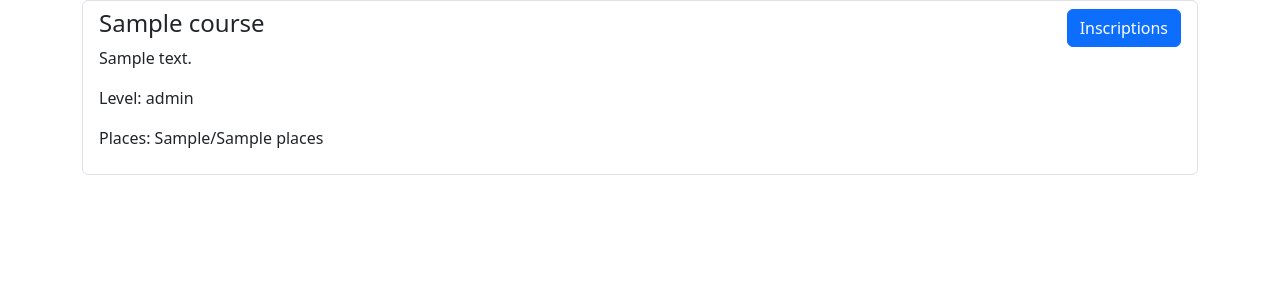
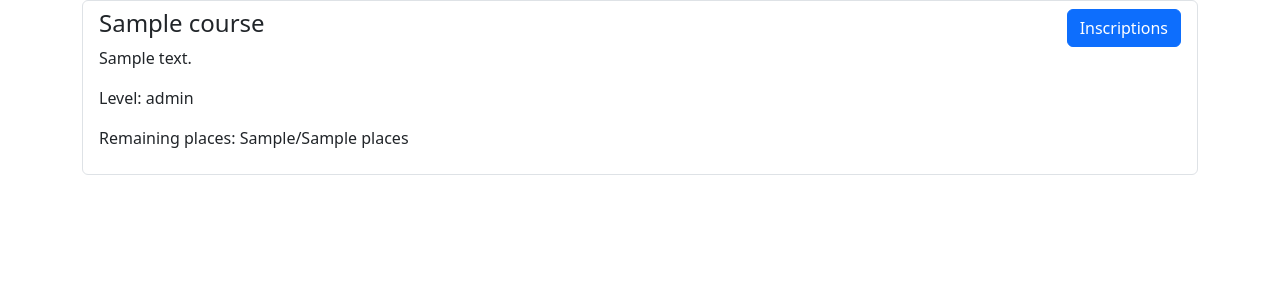
Before and after one commit to mathisdlg/StudyOnline, a Django app: template playground/templates/courses.html in a window 1280 px wide. Shown: the part 152-452 px from the top of the page. Run offline with Django 4.2, Linux system fonts and the light colour scheme; the template is opened without the code that fills it: most values are stand-ins (such as "Sample title", 1, 10 or a date in 2020); parts of the project's set-up code (start-up, migrations or seed data) failed here and were passed over; some libraries are stand-ins or nearby versions.

Commit message:
Change  places by Remaining places for a better comprehension

```diff
--- a/playground/templates/courses.html
+++ b/playground/templates/courses.html
@@ -31,12 +31,11 @@
                             <h4>{{ course.name }}</h4>
                             <p>{{ course.description }}</p>
                             <p>Level: {{ course.level }}</p>
-                            <p>Places: {{ course.remaining_places }}/{{ course.places }}</p>
+                            <p>Remaining places: {{ course.remaining_places }}/{{ course.places }}</p>
                         </div>
                         <div>
                             <a href="{% url 'courses_inscriptions' course.name %}" class="btn btn-primary">Inscriptions</a>
                         </div>
-
                     </div>
                 </li>
             {% endfor %}
```
